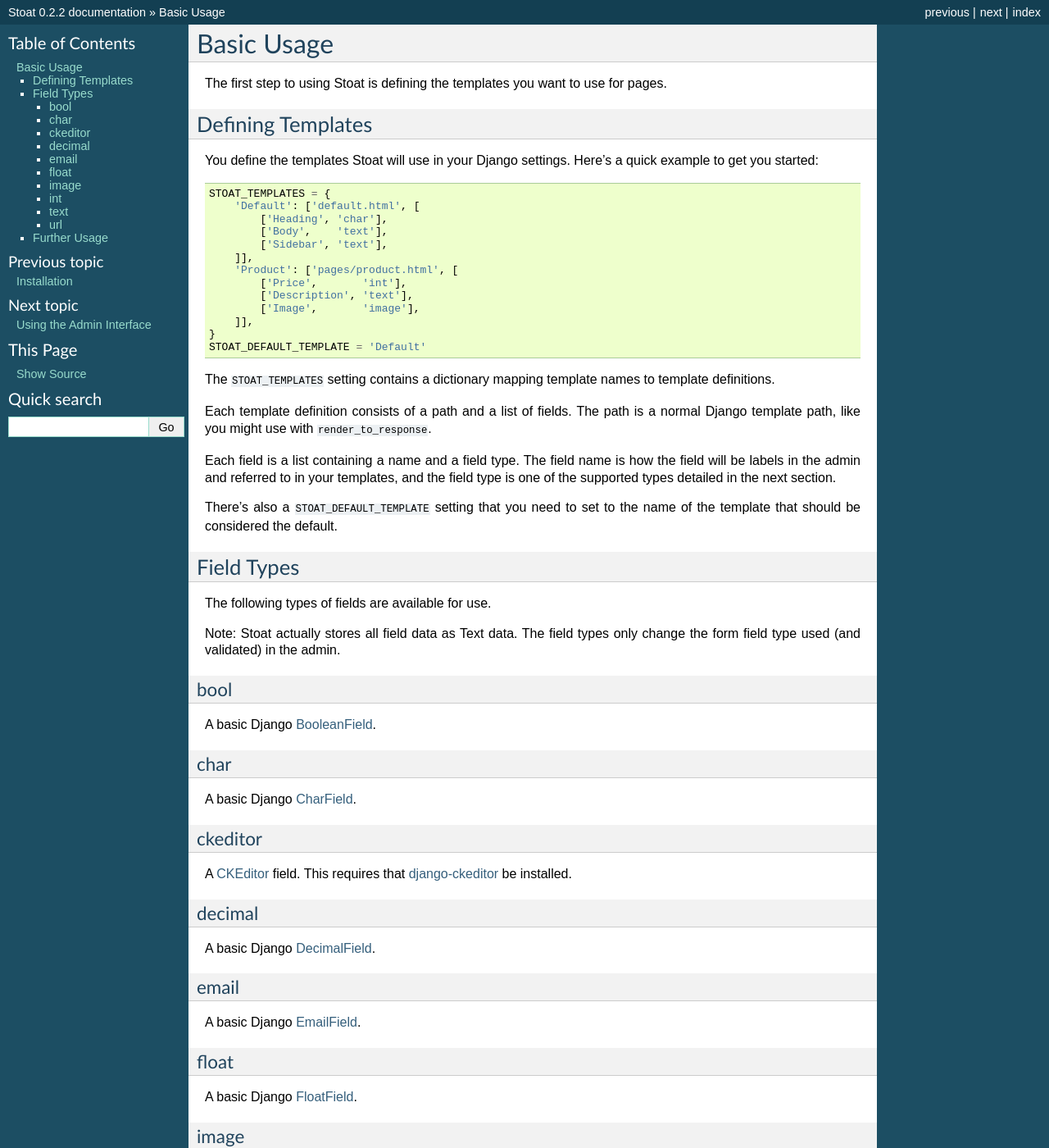
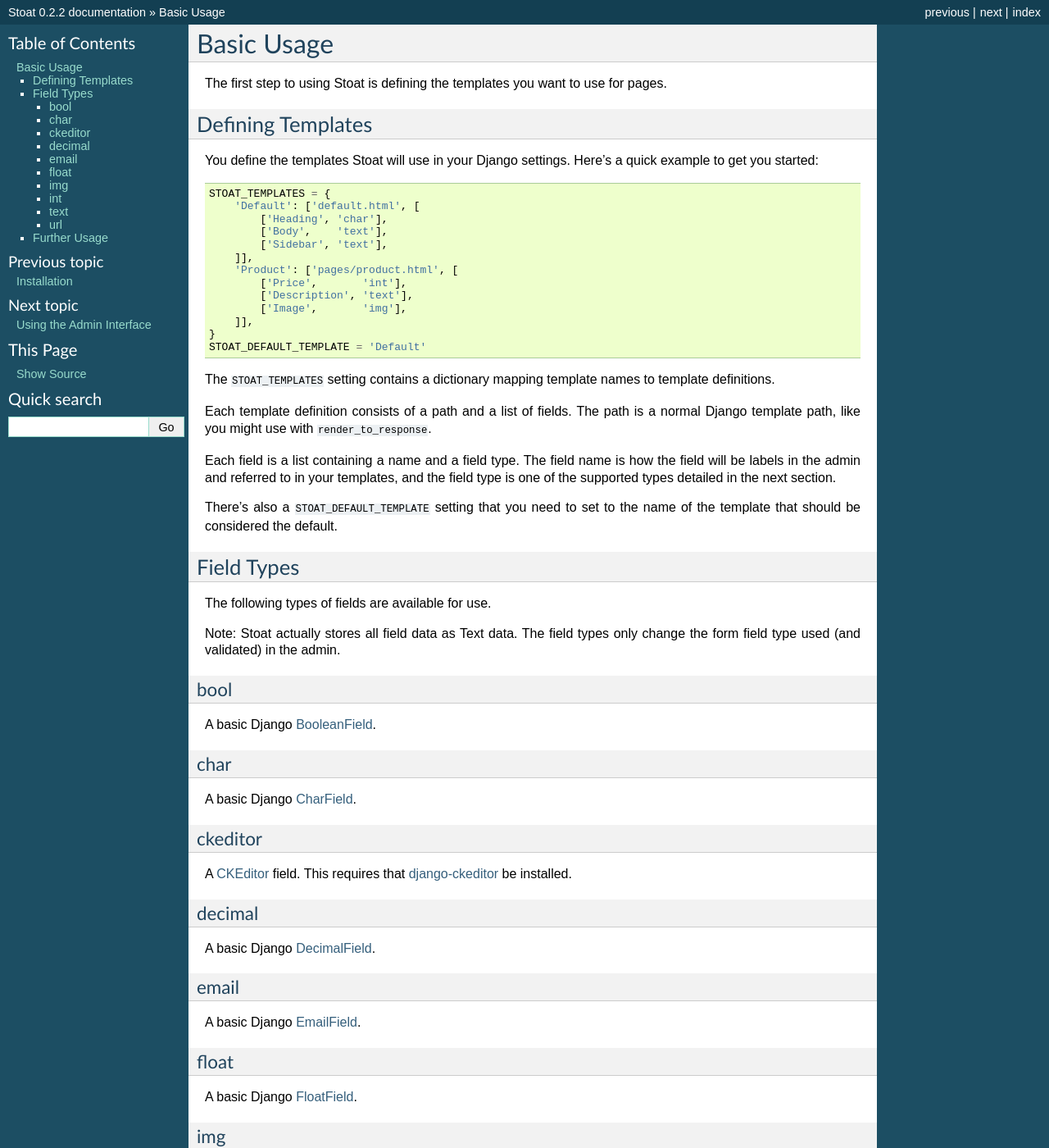
Before and after one commit to sjl/stoat, a Sphinx documentation site: the page built from docs/usage.rst, in a window 1280 px wide and 1400 px high. Shown: the whole window at 82% size. Built offline with Sphinx 7.4.7, drawn with Linux system fonts in a browser that asks for light colours.

```diff
--- a/docs/templating.rst
+++ b/docs/templating.rst
@@ -40,8 +40,8 @@
         'Product': ['pages/product.html', [
             ['Price',       'int'],
             ['Description', 'text'],
-            ['Image',       'image'],
-            ['Image 2',     'image'],
+            ['Image',       'img'],
+            ['Image 2',     'img'],
         ]],
     }
 
--- a/docs/usage.rst
+++ b/docs/usage.rst
@@ -18,7 +18,7 @@
         'Product': ['pages/product.html', [
             ['Price',       'int'],
             ['Description', 'text'],
-            ['Image',       'image'],
+            ['Image',       'img'],
         ]],
     }
     STOAT_DEFAULT_TEMPLATE = 'Default'
@@ -74,8 +74,8 @@
 
 A basic Django `FloatField`_.
 
-image
-~~~~~
+img
+~~~
 
 A `FileBrowseField`_ from `django-filebrowser`_, with the ``'Image'`` type.
 
```
Also changed, not shown: 1 other file.
